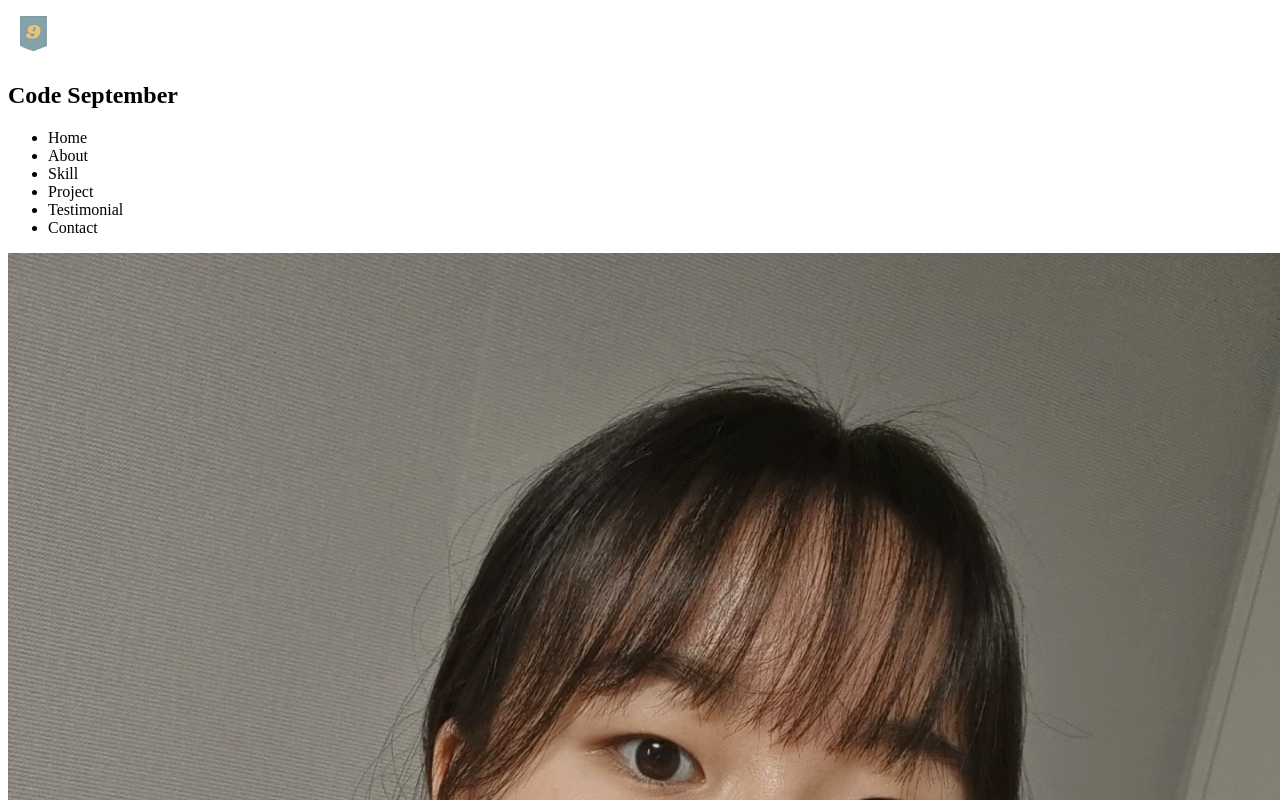
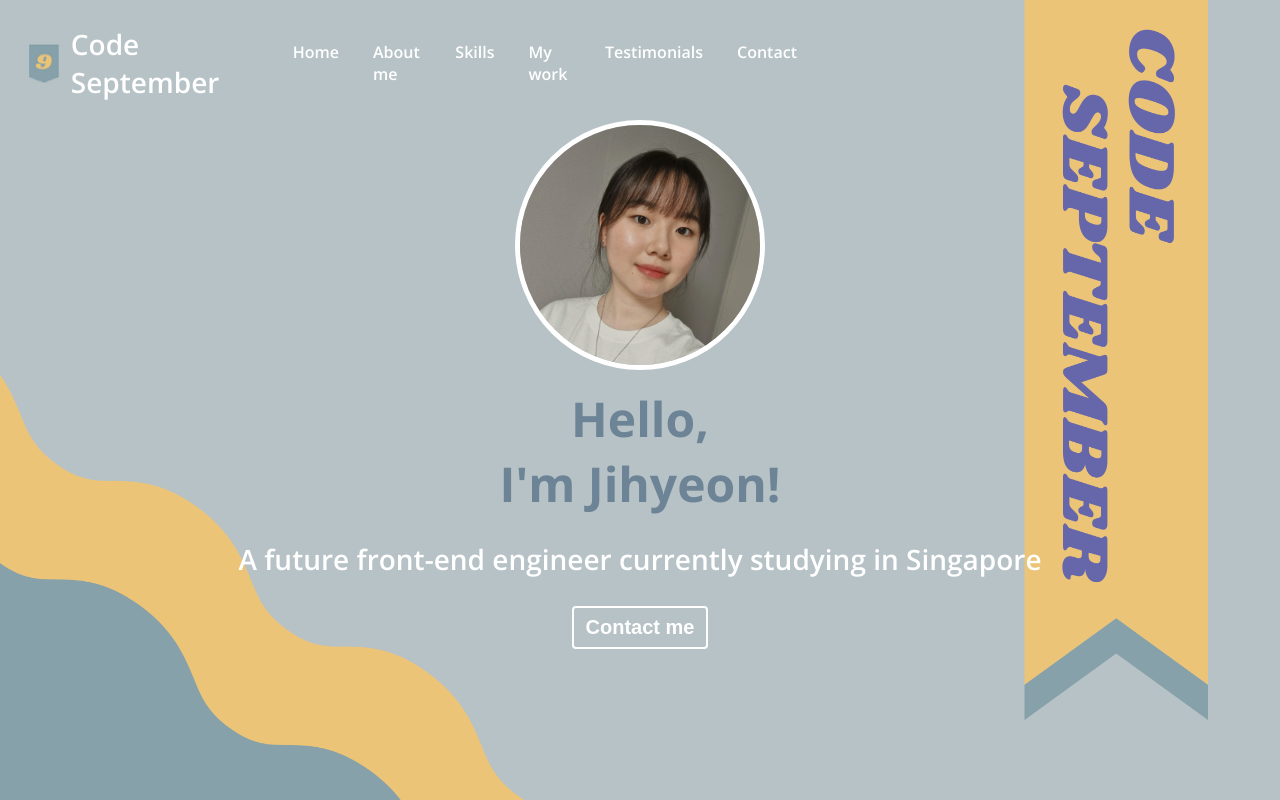
Before and after one commit to jay0299/my_portfolio_website, a plain HTML site: page index.html in a window 1280 px wide. Shown: the top 800 px of the page. Drawn offline with nearby package versions, Linux system fonts and the light colour scheme; a web font is replaced by a local one.

Commit message:
CSS: Navbar, Home

```diff
--- a/index.html
+++ b/index.html
@@ -15,29 +15,34 @@
 </head>
 <body>
   <!-- Navbar -->
-  <section id="navbar">
+  <nav id="navbar">
     <div class="navbar__logo">
       <img src="images/favicon-nine.png" alt="" />
-      <h1>Code September</h1>
+      <a href="#">Code September</a>
     </div>
     <ul class="navbar__menu">
       <li class="navbar__menu__item">Home</li>
-      <li class="navbar__menu__item">About</li>
-      <li class="navbar__menu__item">Skill</li>
-      <li class="navbar__menu__item">Project</li>
-      <li class="navbar__menu__item">Testimonial</li>
+      <li class="navbar__menu__item">About me</li>
+      <li class="navbar__menu__item">Skills</li>
+      <li class="navbar__menu__item">My work</li>
+      <li class="navbar__menu__item">Testimonials</li>
       <li class="navbar__menu__item">Contact</li>
     </ul>
-  </section>
+
+    <!-- Toggle button -->
+    <button class="navbar__toggle-btn">
+      <i class="fas fa-bars"></i>
+    </button>
+  </nav>
 
   <!-- Home -->
   <section id="home">
     <div class="home__info">
       <img src="images/profile/autumn-jay.jpg" alt="" class="home__img" />
-      <h1>Jay</h1>
+      <h1>Hello,<br>I'm Jihyeon!</h1>
       <h2>A future front-end engineer currently studying in Singapore</h2>
     </div>
-    <button class="contact">Contact</button>
+    <button class="contact">Contact me</button>
   </section>
 
   <!-- About Me -->
--- a/style.css
+++ b/style.css
@@ -0,0 +1,194 @@
+:root {
+  /* Font Size */
+  --font-large: 48px;
+  --font-medium: 28px;
+  --font-regular: 18px;
+  --font-small: 16px;
+  --font-micro: 14px;
+
+  /* Font Weight */
+  --weight-bold: 700;
+  --weight-semi-bold: 600;
+  --weight-regular: 400;
+
+
+  /* Color */
+  --color-white: #ffffff;
+  --color-light-white: #fbf8ef;
+  --color-black: #000000;
+  --color-light-gray: #cacaca;
+  --color-gray: #a6a6a6;
+  --color-dark-gray: #878787;
+  --color-yellow: #ecc478;
+  --color-dark-pale-green: #6d8497;
+  --color-pale-green: #86a1a9;
+  --color-light-pale-green: #b9ccd3;
+  --color-pale-pink: #e5ccf4;
+  --color-berryPerry: #6668ab;
+
+  /* Padding */
+  --padding-big: 12px;
+  --padding-medium: 8px;
+  --padding-small: 4px;
+
+  /* Size */
+  --size-border-radius: 4px;
+
+  /* Animation */
+  --animation-duration: 300ms;
+}
+
+/* Universal */
+* {
+  box-sizing: border-box;
+}
+
+body {
+  margin: 0;
+  font-family: 'Open Sans', sans-serif;
+  cursor: default;
+}
+
+a {
+  text-decoration: none;
+  color: var(--color-white);
+}
+
+ul {
+  padding-left: 0;
+  list-style: none;
+}
+
+button {
+  background-color: transparent;
+  cursor: pointer;
+}
+
+/* Typography */
+h1 {
+  font-size: var(--font-large);
+  font-weight: var(--weight-bold);
+  color: var(--color-black);
+  margin: 16px 0px;
+}
+
+h2 {
+  font-size: var(--font-medium);
+  font-weight: var(--weight-semi-bold);
+  color: var(--color-black);
+  margin: 8px 0px;
+}
+
+h3 {
+  font-size: var(--font-regular);
+  font-weight: var(--weight-regular);
+  color: var(--color-black);
+  margin: 8px 0px;
+}
+
+p {
+  font-size: var(--font-regular);
+  font-weight: var(--font-regular);
+  color: var(--color-black);
+  margin: 4px 0px;
+}
+
+/* Navbar */
+#navbar {
+  position: fixed;
+  width: 100%;
+  background-color: transparent;
+  display: flex;
+  align-items: center;
+  justify-content: space-between;
+  padding: 16px;
+}
+
+.navbar__logo {
+  display: flex;
+  align-items: center;
+  font-size: var(--font-medium);
+  font-weight: var(--weight-semi-bold);
+}
+
+.navbar__logo img {
+  width: 60px;
+}
+
+.navbar__menu {
+  display: flex;
+  margin-right: 450px;
+}
+
+.navbar__menu__item {
+  color: var(--color-white);
+  font-size: var(--font-regular);
+  font-weight: var(--weight-semi-bold);
+  padding: 8px 12px;
+  margin: 0 4px;
+  cursor: pointer;
+  font-size: var(--font-small);
+  border: 1px solid transparent;
+  border-radius: var(--size-border-radius);
+}
+
+.navbar__menu__item:hover {
+  background-color: var(--color-pale-green);
+  border: 1px solid var(--color-white);
+  border-radius: var(--size-border-radius);
+  transition: all var(--animation-duration) ease;
+}
+
+.navbar__toggle-btn {
+  position: absolute;
+  color: var(--color-white);
+  border: transparent;
+  font-size: 24px;
+  right: 18px;
+  display: none;
+}
+
+/* Home */
+#home {
+  height: 100vh;
+  background: url('images/background.png') center/100% 100% no-repeat;
+  padding: 40px;
+  padding-top: 120px;
+  text-align: center;
+}
+
+.home__info {
+  display: flex;
+  flex-direction: column;
+  align-items: center;
+}
+
+.home__info img {
+  width: 250px;
+  border-radius: 50%;
+  border: 5px solid var(--color-white);
+}
+
+.home__info h1  {
+  color: var(--color-dark-pale-green);
+
+}
+
+.home__info h2 {
+  color: var(--color-white);
+}
+
+.contact {
+  color: var(--color-white);
+  border: 2px solid var(--color-white);
+  border-radius: var(--size-border-radius);
+  font-size: 20px;
+  font-weight: var(--weight-semi-bold);
+  padding: 8px 12px;
+  margin-top: 20px;
+}
+
+.contact:hover {
+  background-color: var(--color-pale-green);
+  transition: all var(--animation-duration) ease;
+}
```
Also changed, not shown: images/background.png (added).
